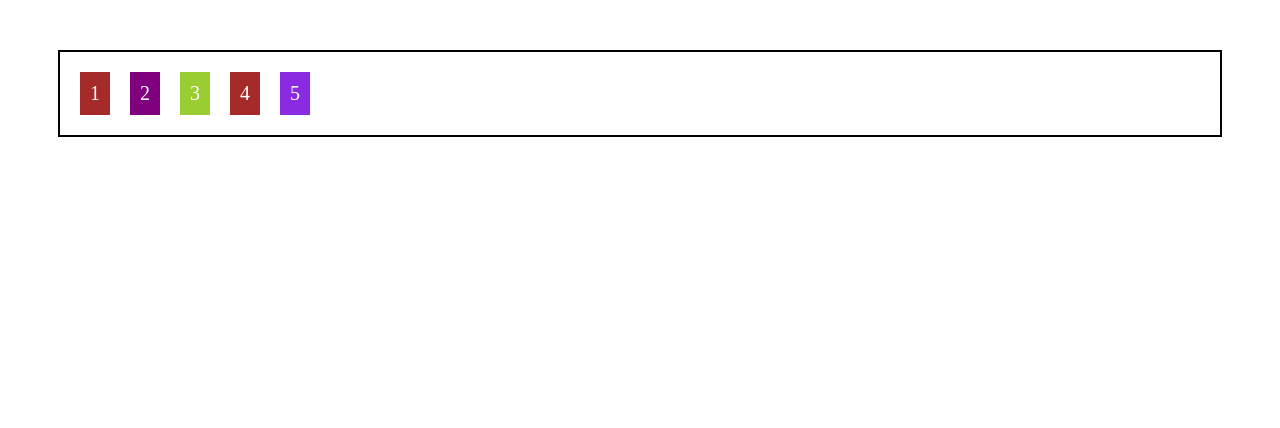
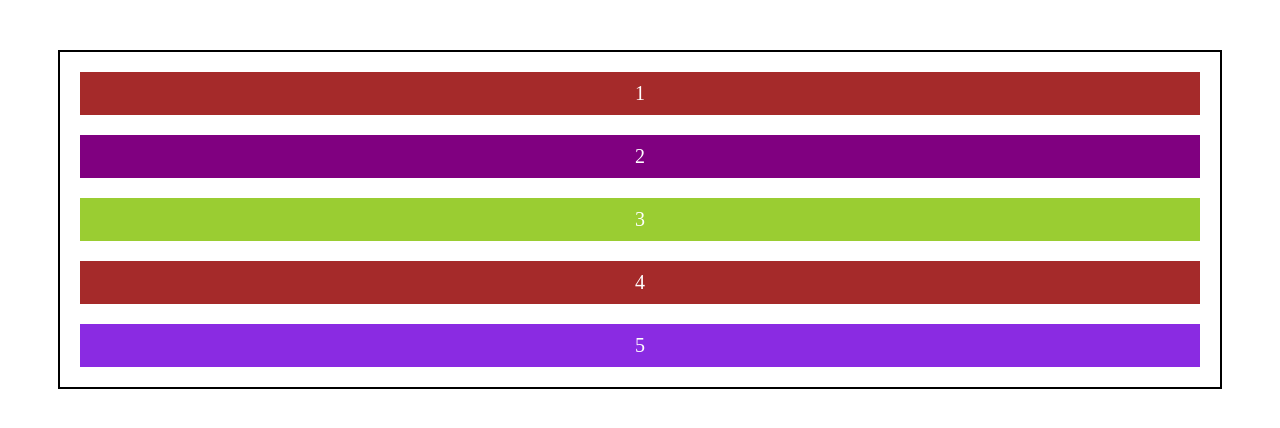
Before and after one commit to imranworkspace/css_practice, a React (Create React App) app: page / in a window 1280 px wide. Shown: the top 428 px of the page. Built offline with nearby package versions, Linux system fonts and the light colour scheme.

Commit message:
flex in column [vertical]

```diff
--- a/src/mycss/flex.css
+++ b/src/mycss/flex.css
@@ -1,6 +1,7 @@
 #container{
     border: 2px solid black;
     display: flex;  /* flex bydefault in row by default horizontal*/
+    flex-direction: column; /* flex in vertical shape*/
 }
 
 div{
```
